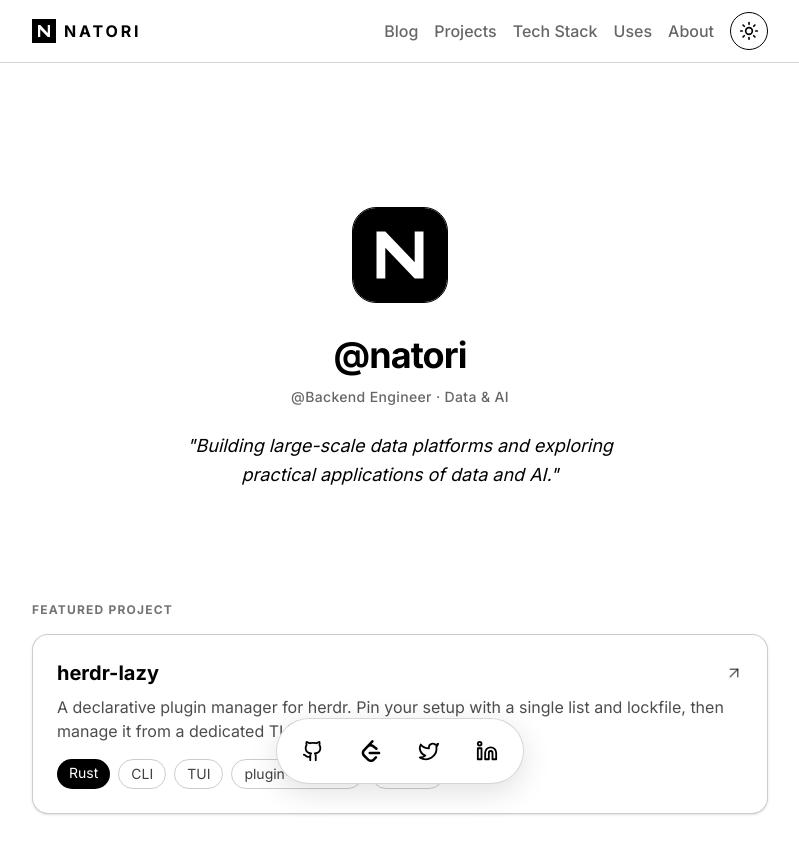
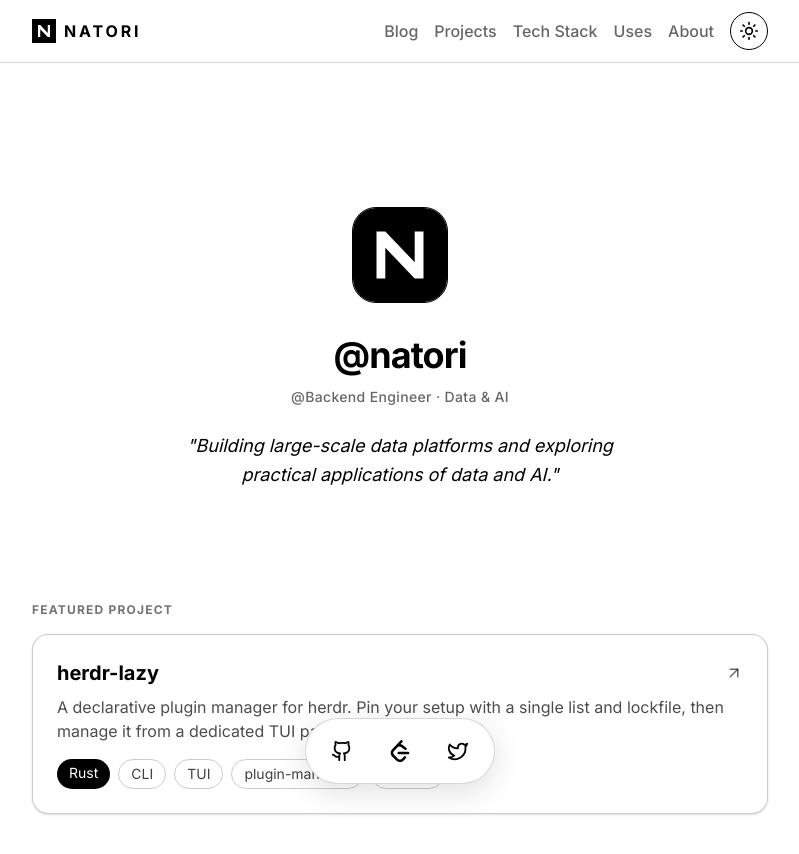
Before and after one commit to natori-hrj/natorium.dev, a SvelteKit app: page / in a window 1280 px wide. Shown: the top 854 px of the page, without its empty margins (240-1039 px from the left). Built offline with nearby package versions, Linux system fonts and the light colour scheme; no server answers.

Commit message:
chore: remove LinkedIn social link

```diff
--- a/src/routes/+layout.svelte
+++ b/src/routes/+layout.svelte
@@ -8,7 +8,6 @@
 	import { injectAnalytics } from '@vercel/analytics/sveltekit';
 	import github from 'lucide-svelte/icons/github';
 	import twitter from 'lucide-svelte/icons/twitter';
-	import linkedin from 'lucide-svelte/icons/linkedin';
 	import LeetCodeIcon from '$lib/components/icons/LeetCodeIcon.svelte';
 
 	let { children } = $props();
@@ -16,8 +15,7 @@
 	const socialLinks = [
 		{ name: 'GitHub', url: 'https://github.com/natori-hrj', icon: github },
 		{ name: 'LeetCode', url: 'https://leetcode.com/u/natori-hrj/', icon: LeetCodeIcon },
-		{ name: 'X', url: 'https://x.com/nator1_hrj', icon: twitter },
-		{ name: 'LinkedIn', url: 'https://linkedin.com/in/ryuji-hanato', icon: linkedin }
+		{ name: 'X', url: 'https://x.com/nator1_hrj', icon: twitter }
 	];
 
 	// Vercel Web Analytics. Tracks page views, including client-side navigation.
```
